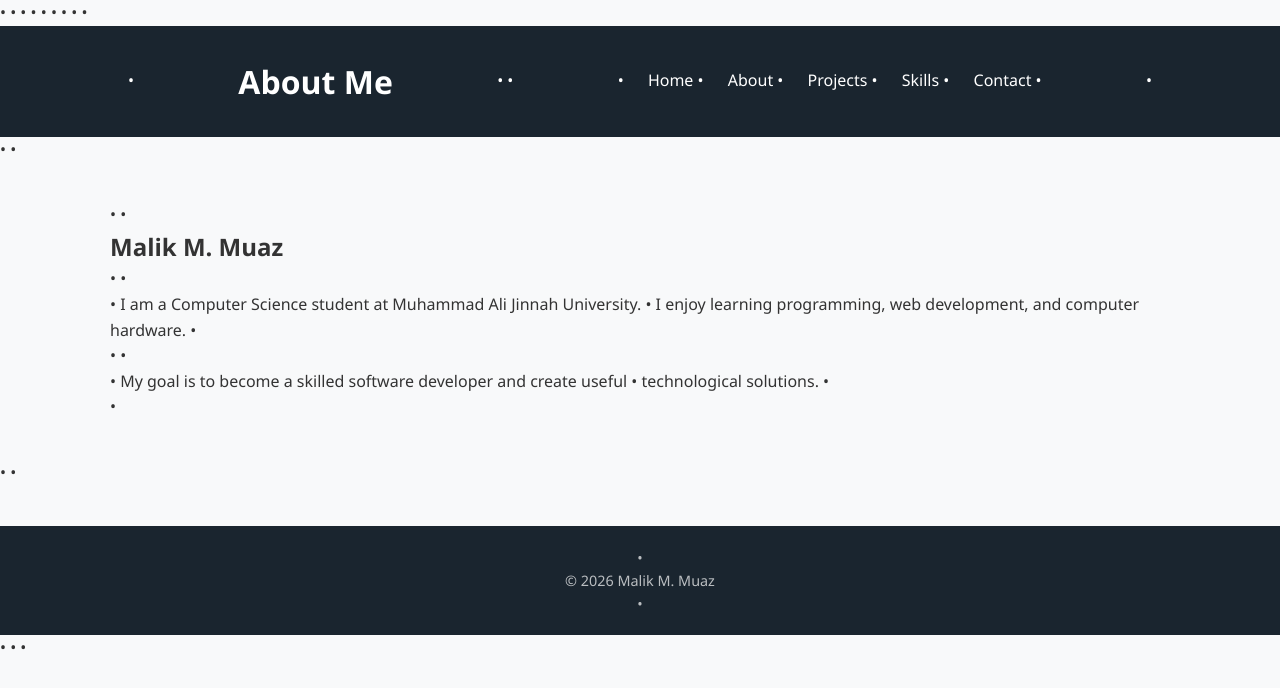
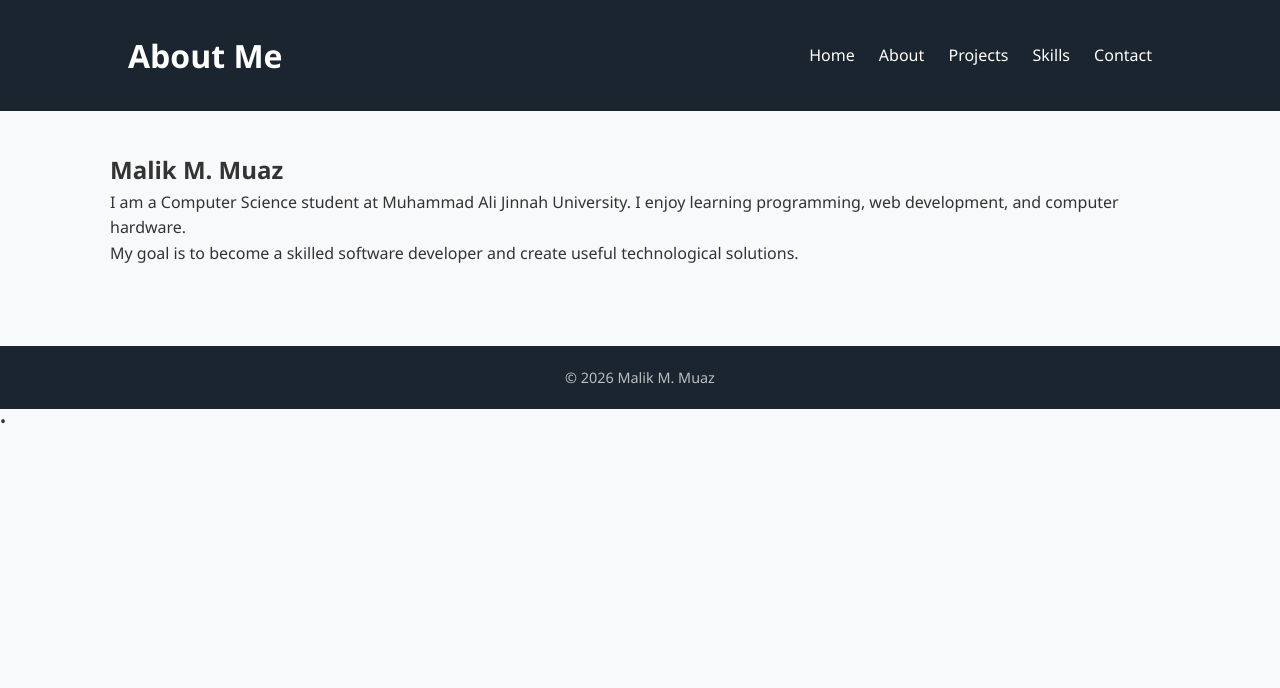
Before and after one commit to maazmalik12123-crypto/personal-portfolio, a plain HTML site: page about.html in a window 1280 px wide. Drawn offline with Linux system fonts and the light colour scheme.

Commit message:
Update about.html

```diff
--- a/about.html
+++ b/about.html
@@ -1,83 +1,83 @@
 <!DOCTYPE html>
 
-• <html lang="en">
+ <html lang="en">
 
-• <head>
+ <head>
 
-• <meta charset="UTF-8">
+ <meta charset="UTF-8">
 
-• <title>About Me</title>
+ <title>About Me</title>
 
-• <link rel="stylesheet" href="style.css">
+ <link rel="stylesheet" href="style.css">
 
-• </head>
+ </head>
 
-• <body>
+ <body>
 
-•
 
-• <header>
 
-• <h1>About Me</h1>
+ <header>
 
-•
+ <h1>About Me</h1>
 
-• <nav>
 
-• <a href="index.html">Home</a>
 
-• <a href="about.html">About</a>
+ <nav>
 
-• <a href="projects.html">Projects</a>
+ <a href="index.html">Home</a>
 
-• <a href="skill.html">Skills</a>
+ <a href="about.html">About</a>
 
-• <a href="contact.html">Contact</a>
+ <a href="projects.html">Projects</a>
 
-• </nav>
+ <a href="skill.html">Skills</a>
 
-• </header>
+ <a href="contact.html">Contact</a>
 
-•
+ </nav>
 
-• <section class="container">
+ </header>
 
-•
 
-• <h2>Malik M. Muaz</h2>
 
-•
+ <section class="container">
 
-• <p>
 
-• I am a Computer Science student at Muhammad Ali Jinnah University.
 
-• I enjoy learning programming, web development, and computer hardware.
+ <h2>Malik M. Muaz</h2>
 
-• </p>
 
-•
 
-• <p>
+ <p>
 
-• My goal is to become a skilled software developer and create useful
+ I am a Computer Science student at Muhammad Ali Jinnah University.
 
-• technological solutions.
+ I enjoy learning programming, web development, and computer hardware.
 
-• </p>
+ </p>
 
-• </section>
 
-•
 
-• <footer>
+ <p>
 
-• <p>© 2026 Malik M. Muaz</p>
+ My goal is to become a skilled software developer and create useful
 
-• </footer>
+ technological solutions.
 
-•
+ </p>
 
-• </body>
+ </section>
+
+
+
+ <footer>
+
+ <p>© 2026 Malik M. Muaz</p>
+
+ </footer>
+
+
+
+ </body>
 
 • </html>
```
